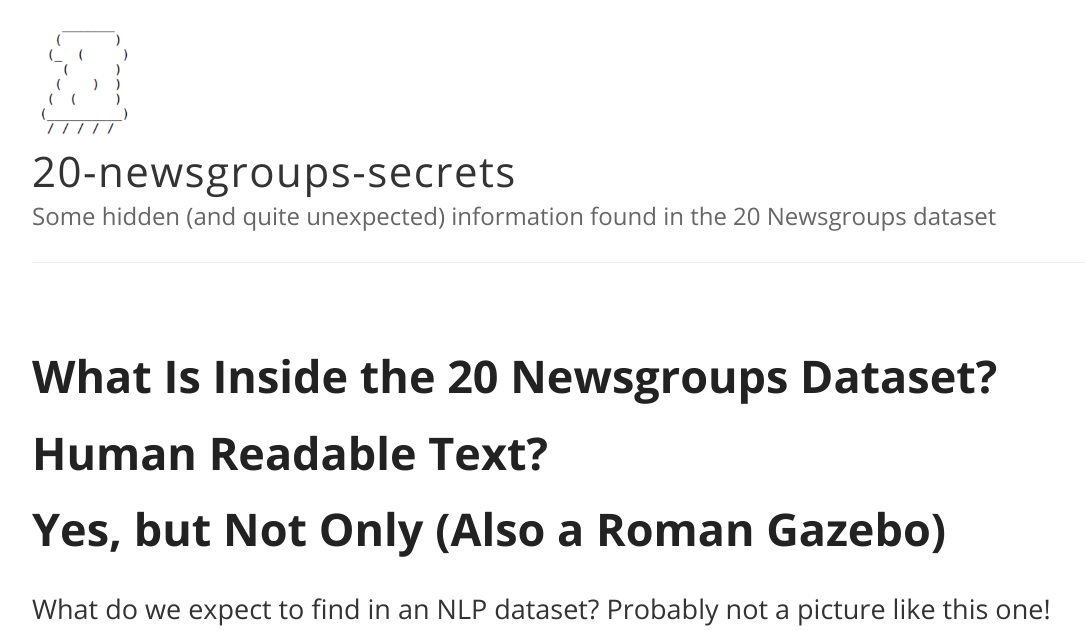
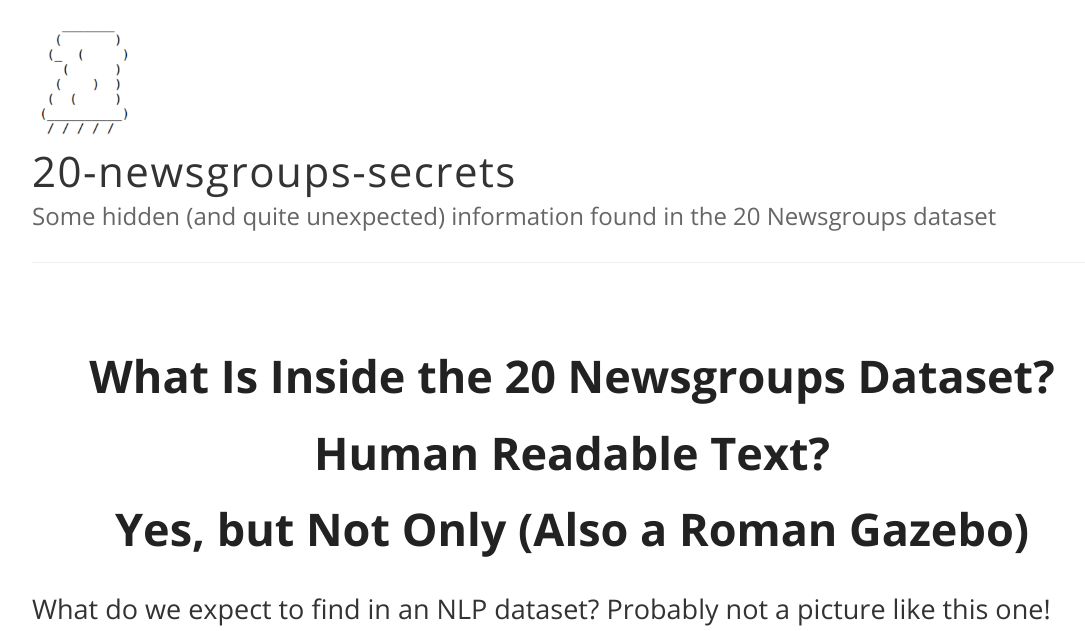
Before and after one commit to Alvant/20-newsgroups-secrets, a Jekyll site: the page built from _posts/2020-5-29-What-Is-Inside-the-20-Newsgroups-Dataset.md, in a window 1280 px wide. Shown: the top 631 px of the page, without its empty margins (68-1153 px from the left). Built offline with Jekyll 4.4.1, drawn with Linux system fonts in a browser that asks for light colours; grey boxes are pictures that could not be loaded.

Commit message:
center title also in post

```diff
--- a/_layouts/post.html
+++ b/_layouts/post.html
@@ -3,7 +3,7 @@ layout: default
 ---
 
 <article class="post">
-  <h1>{{ page.title }}</h1>
+  <h1 style="text-align: center;">{{ page.title }}</h1>
 
   <div class="entry">
     {{ content }}
--- a/index.html
+++ b/index.html
@@ -6,6 +6,7 @@ layout: default
   {% for post in site.posts %}
     <article class="post">
 
+      <!-- TODO: currently need to set style for header in two places: here and for post -->
       <h1 style="text-align: center;"><a href="{{ site.baseurl }}{{ post.url }}">{{ post.title }}</a></h1>
 
       <!-- <div class="entry">
```
